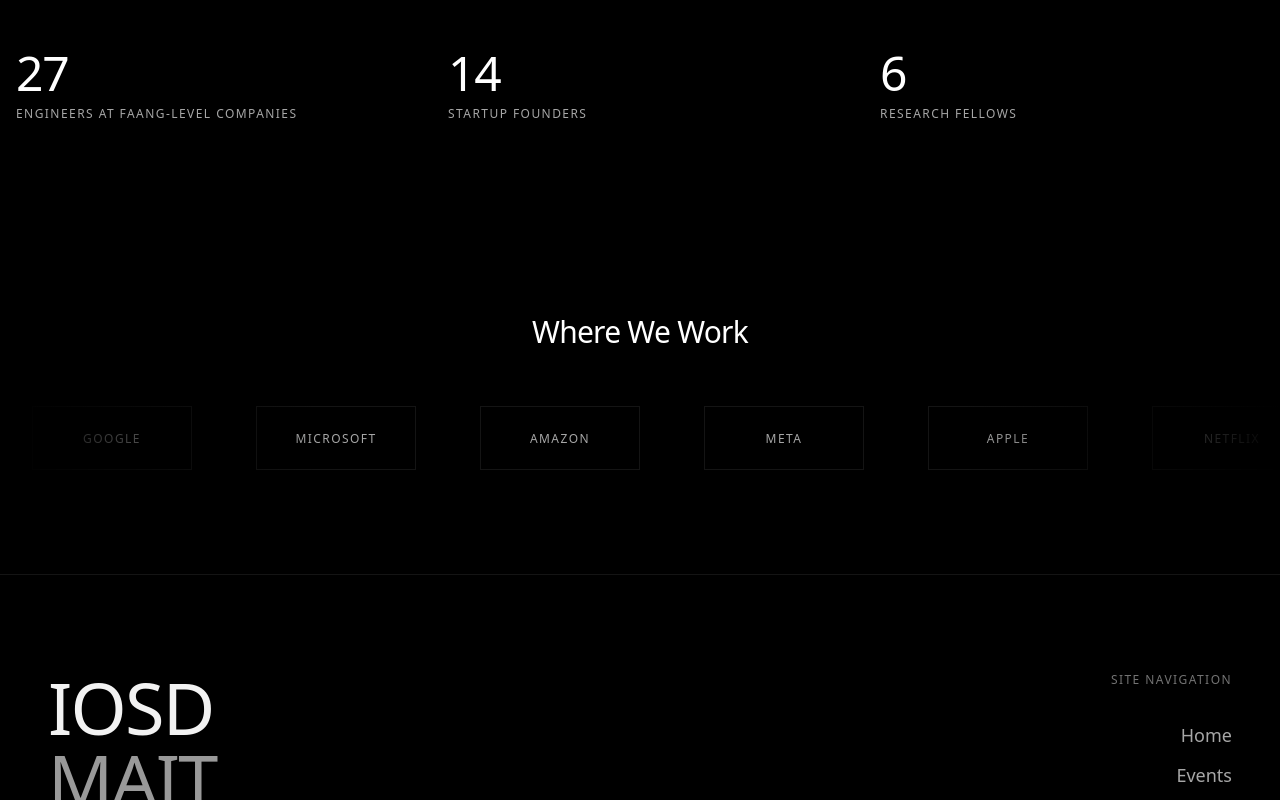
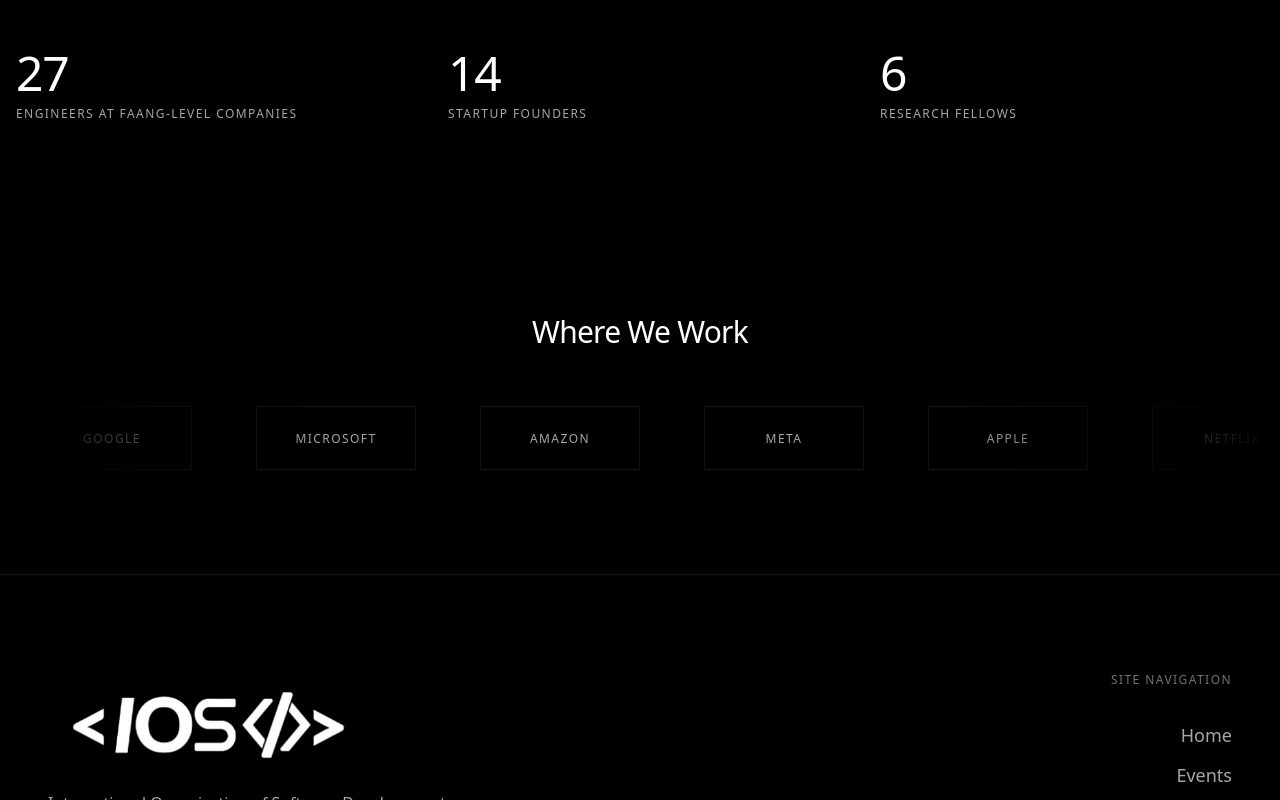
Before and after one commit to Raghav-45/iosd-web, a Next.js app: page /alumni in a window 1280 px wide. Shown: the part 2000-2800 px from the top of the page. Built offline with nearby package versions, Linux system fonts and the light colour scheme.

Commit message:
add image to footer

```diff
--- a/app/alumni/page.tsx
+++ b/app/alumni/page.tsx
@@ -86,8 +86,6 @@
           </p>
 
           <div className="mt-4 flex items-center gap-6">
-            <JoinUsButton />
-
             <AvatarCircles
               numPeople={99}
               avatarUrls={avatarUrls}
--- a/components/footer.tsx
+++ b/components/footer.tsx
@@ -1,6 +1,7 @@
 'use client'
 
 import Link from 'next/link'
+import Image from 'next/image'
 import { NAV_LINKS, SITE_CONFIG, SOCIAL_LINKS } from '@/lib/config'
 import { useRef, useState } from 'react'
 import { motion, useMotionValue, useSpring, useTransform } from 'motion/react'
@@ -22,31 +23,27 @@
         mouseY.set(Infinity)
       }}
     >
-      {/* Subtle ambient gradient */}
       <div className="pointer-events-none absolute inset-0 bg-gradient-to-t from-[var(--accent-glow)] via-transparent to-transparent opacity-30" />
 
       <div className="relative container mx-auto px-6 pt-24 pb-12 lg:px-12">
-        {/* Main Content Grid */}
         <div className="grid gap-16 lg:grid-cols-[1.5fr_1fr]">
 
-          {/* Left Column - Brand & Description */}
           <div className="flex flex-col gap-8">
             <div className="space-y-6">
-              {/* Organization name - big, light, expressive */}
-              <h2 className="text-5xl font-light tracking-tight text-foreground/95 md:text-6xl lg:text-7xl">
-                {SITE_CONFIG.name.split(' ')[0]}
-                <span className="block text-foreground/60">
-                  {SITE_CONFIG.name.split(' ').slice(1).join(' ')}
-                </span>
-              </h2>
+              <Image
+                src="/IOSD_png.png"
+                alt={SITE_CONFIG.name}
+                width={320}
+                height={320}
+                className="h-auto w-64 md:w-72 lg:w-80"
+                priority
+              />
 
-              {/* Description with controlled width */}
               <p className="max-w-md text-base leading-relaxed text-[var(--text-muted)]">
                 {SITE_CONFIG.description}
               </p>
             </div>
 
-            {/* Social Links - with glow on hover */}
             <div className="flex gap-4">
               {SOCIAL_LINKS.map((social) => (
                 <MagneticSocialIcon
@@ -60,20 +57,16 @@
               ))}
             </div>
 
-            {/* Metadata - mono, uppercase, tracked */}
             <div className="mono text-[var(--text-faint)]">
               <p>{SITE_CONFIG.email}</p>
             </div>
           </div>
 
-          {/* Right Column - Navigation */}
           <div className="flex flex-col gap-8 lg:items-end">
-            {/* Section label */}
             <div className="mono text-[var(--text-faint)]">
               Site Navigation
             </div>
 
-            {/* Navigation links - clean, atmospheric */}
             <nav className="flex flex-col gap-3 lg:items-end">
               {NAV_LINKS.map((link) => (
                 <MagneticNavLink
@@ -87,13 +80,11 @@
           </div>
         </div>
 
-        {/* Bottom Bar - subtle separator */}
         <div className="mt-20 flex flex-col items-center gap-4 border-t border-[var(--border-subtle)] pt-8 md:flex-row md:justify-between">
           <p className="mono text-[var(--text-faint)]">
             {SITE_CONFIG.copyright}
           </p>
 
-          {/* Metadata badges */}
           <div className="flex gap-4">
             <span className="mono rounded-sm border-none px-3 py-1 text-[var(--text-faint)]">
               Maharaja Agrasen Institute of Technology
@@ -161,7 +152,6 @@
         style={{ scale: scaleSpring }}
         className="flex h-10 w-10 items-center justify-center rounded-sm border border-[var(--border)] bg-[var(--surface-1)] transition-colors duration-300 group-hover:border-[var(--accent)] group-hover:bg-[var(--surface-2)]"
       >
-        {/* Glow effect on hover */}
         {hoveredSocial === social.title && (
           <div className="absolute inset-0 rounded-sm bg-[var(--accent)] opacity-20 blur-md transition-opacity" />
         )}
@@ -176,7 +166,6 @@
   )
 }
 
-// Magnetic Nav Link Component
 function MagneticNavLink({
   link,
   mouseX,
```
Also changed, not shown: public/IOSD_png.png (added), 1 other file (tests, documents, lock files or other folders).
